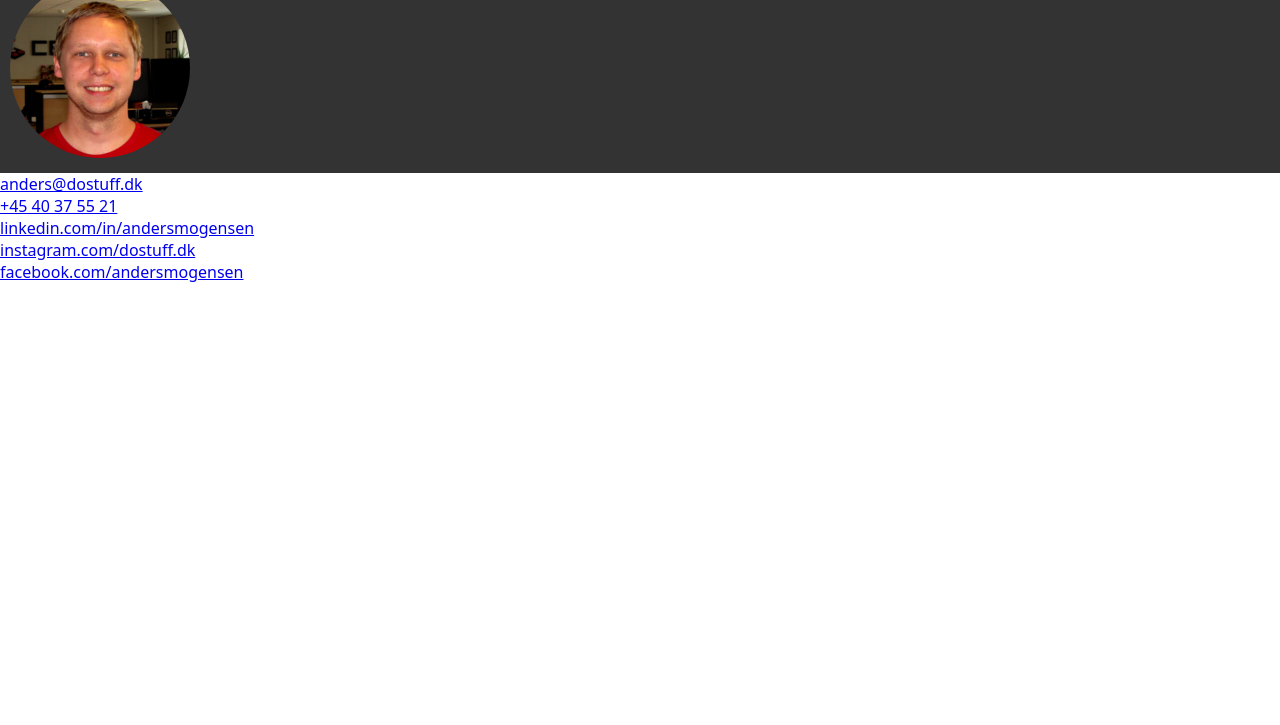
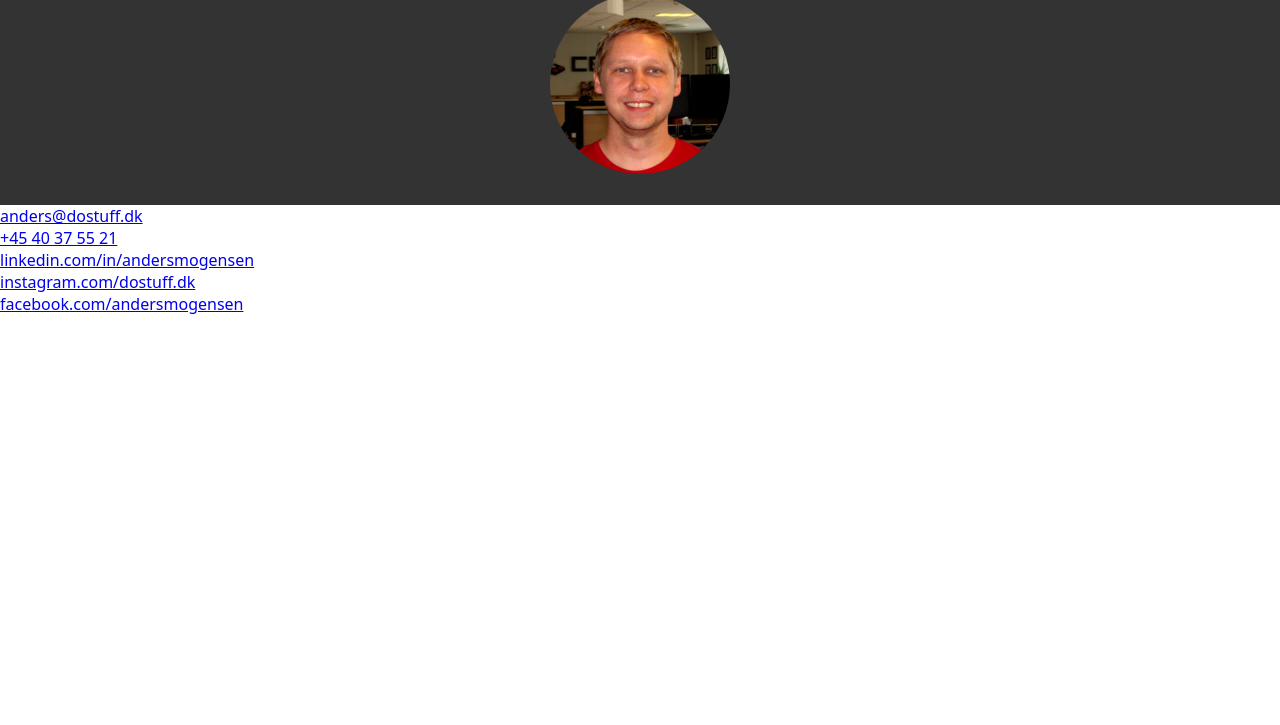
Before and after one commit to dostuffdk/dostuff2018, a website built with webpack: page src/template.html in a window 1280 px wide. Shown: the part 75-800 px from the top of the page. Built offline with nearby package versions, Linux system fonts and the light colour scheme; some packages are replaced by stand-ins of ours.

Commit message:
Centering is good. And no need for fancy layout methods yet.

```diff
--- a/src/css/main.css
+++ b/src/css/main.css
@@ -10,6 +10,8 @@ body {
 header {
     background-color: var(--secondary-bg-color);
     color: var(--secondary-text-color);
+    text-align: center;
+    padding: 1rem 0;
 
     & img {
         width: 200px;
```
